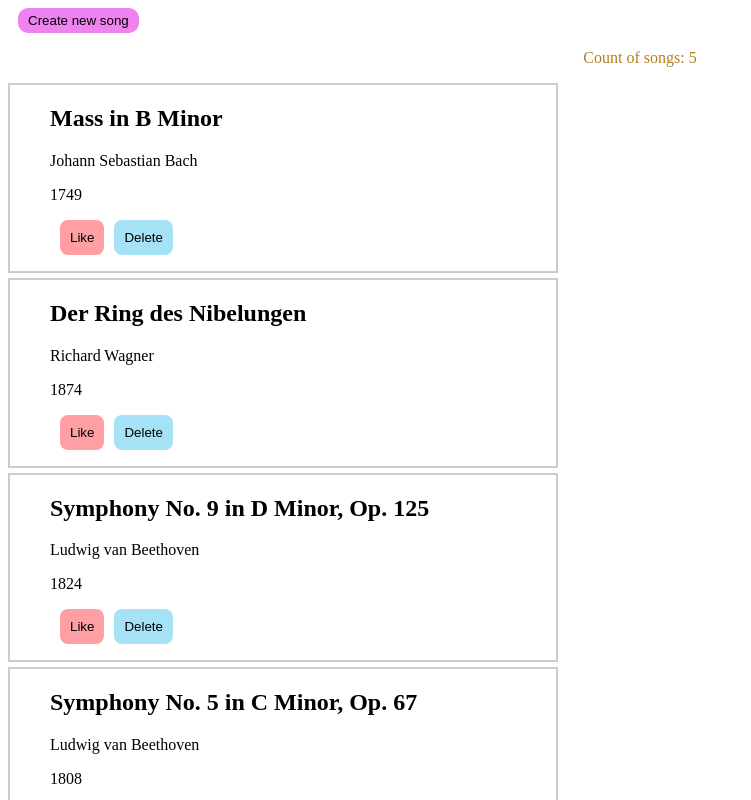
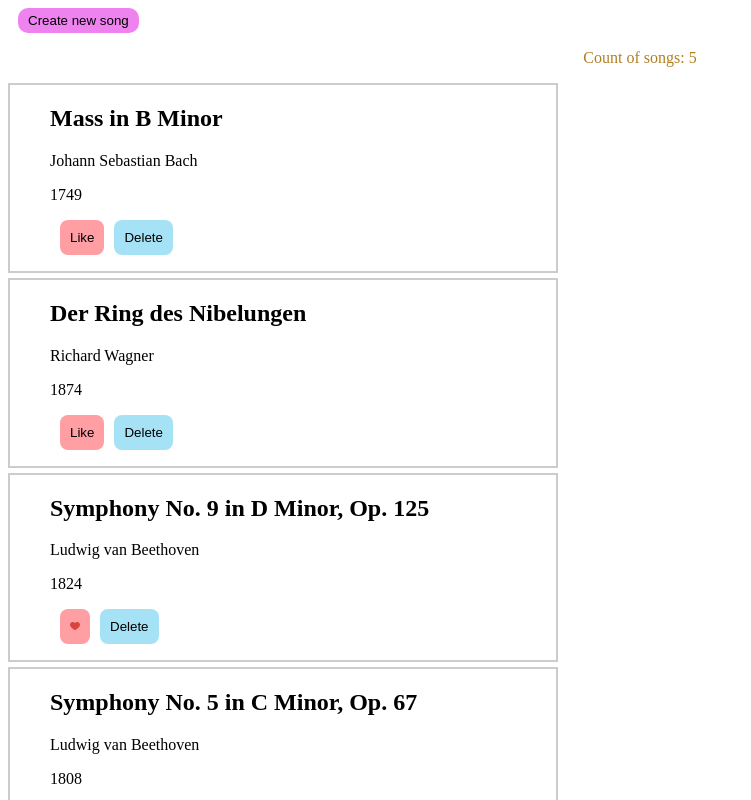
Before and after one commit to TolmDmitry/HillelHomework, a React (Create React App) app in the folder playlist_react/my-app/: page / in a window 1280 px wide. Shown: the top 800 px of the page, without its empty margins (0-751 px from the left). Built offline with nearby package versions, Linux system fonts and the light colour scheme; the HTML template or start-up script is replaced by a standard one.

Commit message:
update dislike in homework 34

```diff
--- a/playlist_react/my-app/src/App.js
+++ b/playlist_react/my-app/src/App.js
@@ -6,6 +6,7 @@ import Playlist from "./components/Playlist";
 import NewSongModal from './components/UI/modal/AddNewSongModal';
 import AddButton from "./components/UI/DeleteButton/AddButton/addButton";
 import Counter from "./components/UI/Counter/Counter";
+import SongList from "./components/UI/SongList/SongList";
 
 
 function App() {
@@ -23,13 +24,14 @@ function App() {
     setSong([...songs, songName])
   }
 
-  const deleteSong = (songName) => {
-    const filteredSongs = songs.filter(song => song.name !== songName);
+  const deleteSong = (songId) => {
+    const filteredSongs = songs.filter(song => song.id !== songId);
     setSong(filteredSongs);
   }
 
-  const likeSong = (songName) => {
-    const mappedSongs = songs.map(song => song.name === songName ? { ...song, isLiked: true } : song);
+  const likeSong = (songId) => {
+
+    const mappedSongs = songs.map(song => song.id === songId ? (song.isLiked ? { ...song, isLiked: false } : { ...song, isLiked: true }) : song);
     setSong(mappedSongs)
   }
 
@@ -39,11 +41,11 @@ function App() {
         customClassName='AddButton'
         onClick={() => setModal(true)}
       >Create new song</AddButton>
-      <Counter songs={songs} customClassName ='counter' />
+      <Counter songs={songs} customClassName='counter' />
       <NewSongModal visible={modal} setVisible={setModal}>
         <Playlist addNewSong={addNewSong} generateId={generateId} />
       </NewSongModal>
-      {songs.map(song => <SongItem song={song} deleteSong={deleteSong} likeSong={likeSong} />)}
+      <SongList songs={songs} deleteSong={deleteSong} likeSong={likeSong} />
     </div >
   )
 }
--- a/playlist_react/my-app/src/components/Songitem.jsx
+++ b/playlist_react/my-app/src/components/Songitem.jsx
@@ -11,18 +11,26 @@ const SongItem = ({ song, deleteSong, likeSong }) => (
         <span>{song.author}</span>
         <p>{song.releaseDate}</p>
         {song.isLiked ? (
-          <img className="like-icon" src={like} alt="React Logo" />
+          <LikeButton
+            likeSong={likeSong}
+            song={song}
+            customClassName="likeButton"
+            textContent={
+              <img className="like-icon" src={like} alt="React Logo" />
+            }
+          />
         ) : (
           <LikeButton
             likeSong={likeSong}
             song={song}
             customClassName="likeButton"
+            textContent="Like"
           />
         )}
         <AddButton
           customClassName="DeleteButton"
           type="submit"
-          onClick={() => deleteSong(song.name)}
+          onClick={() => deleteSong(song.id)}
         >
           Delete
         </AddButton>
--- a/playlist_react/my-app/src/components/UI/LikeButton/LikeButton.jsx
+++ b/playlist_react/my-app/src/components/UI/LikeButton/LikeButton.jsx
@@ -1,12 +1,12 @@
 import classes from "./LikeButton.module.css";
 
-function LikeButton({likeSong, song, customClassName}) {
+function LikeButton({ likeSong, song, customClassName, textContent }) {
   return (
     <button
       className={classes[customClassName]}
-      onClick={() => likeSong(song.name)}
+      onClick={() => likeSong(song.id)}
     >
-      Like
+      {textContent}
     </button>
   );
 }
--- /dev/null
+++ b/playlist_react/my-app/src/components/UI/SongList/SongList.jsx
@@ -0,0 +1,9 @@
+import SongItem from "../../Songitem";
+
+function SongList({ songs, deleteSong, likeSong }) {
+  return songs.map((song) => (
+    <SongItem song={song} deleteSong={deleteSong} likeSong={likeSong} />
+  ));
+}
+
+export default SongList;
--- a/playlist_react/my-app/src/script.js
+++ b/playlist_react/my-app/src/script.js
@@ -15,7 +15,7 @@ let songs = [{
   author: 'Ludwig van Beethoven',
   releaseDate: '1824',
   name: 'Symphony No. 9 in D Minor, Op. 125',
-  isLiked: false,
+  isLiked: true,
 }, {
   id: 4,
   author: 'Ludwig van Beethoven',
--- a/playlist_react/my-app/src/style/App.css
+++ b/playlist_react/my-app/src/style/App.css
@@ -40,8 +40,7 @@
   font-weight: bold;
 }
 .like-icon {
-  width: 5%;
-  margin-left: 10px;
+  width: 10px;
 }
 
 #app-root {
```
